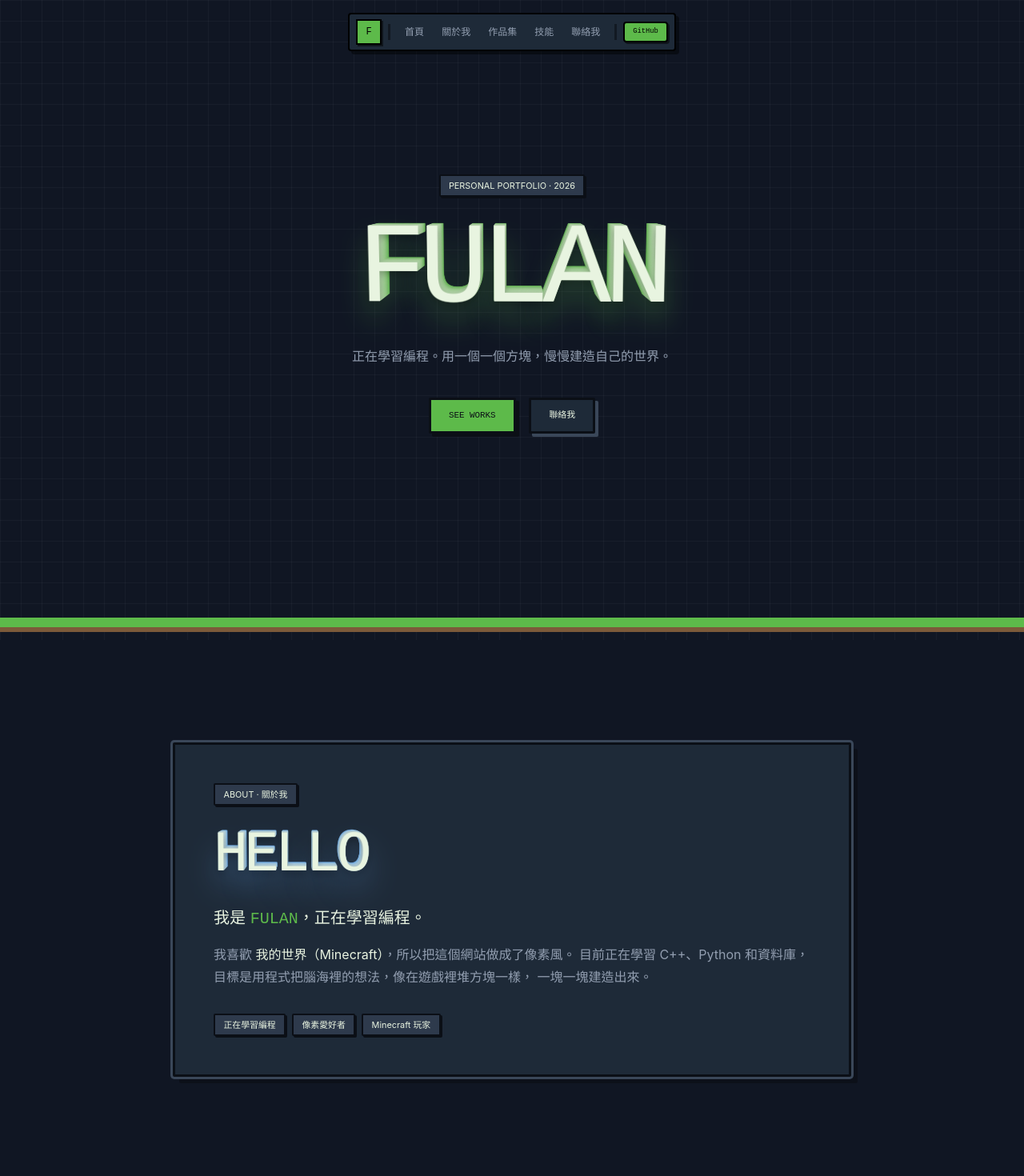
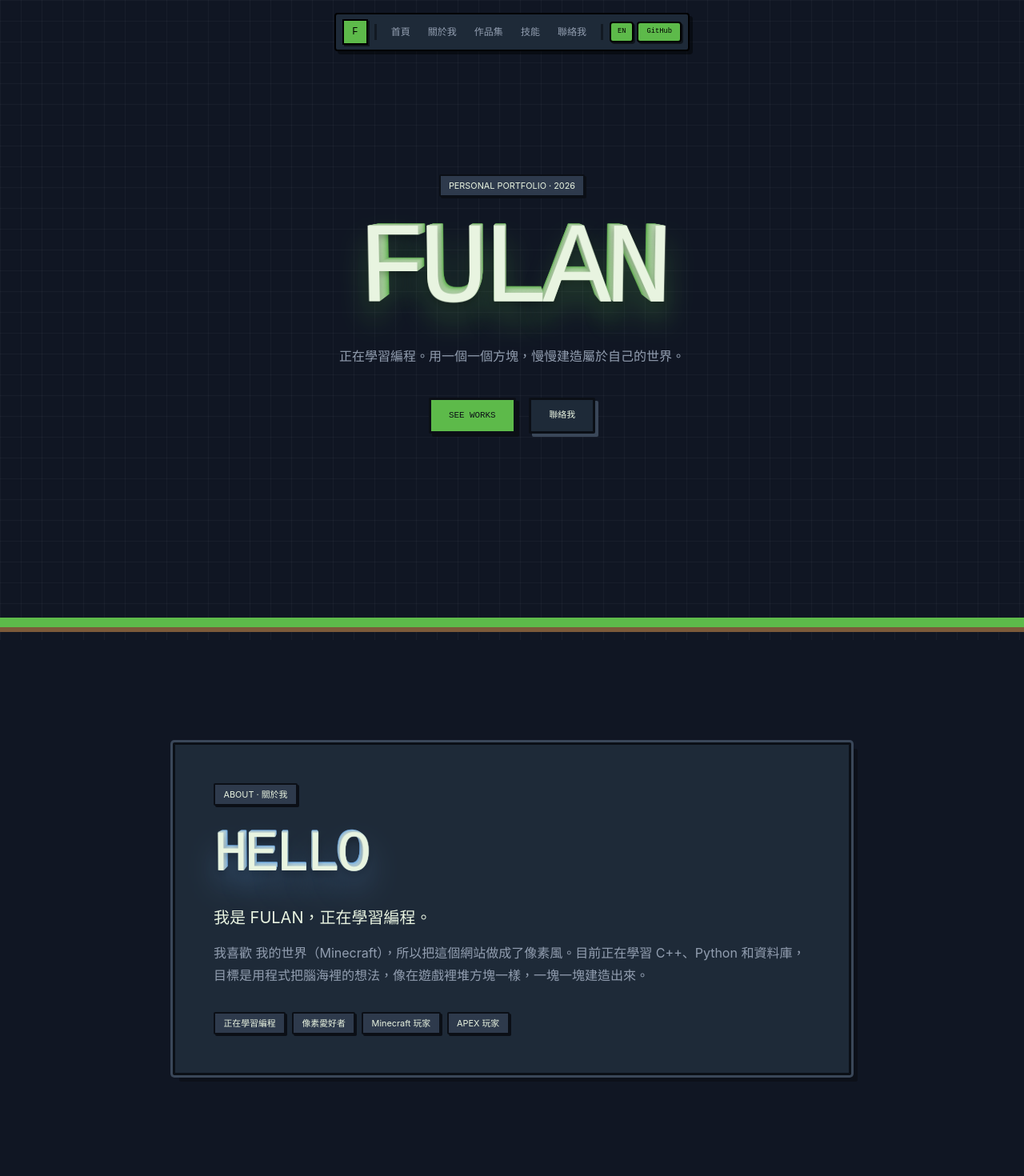
Before and after one commit to QWQFuLan/portfolio, a React (Vite) app: page / in a window 1280 px wide. Shown: the top 1470 px of the page at 80% size. Built offline with nearby package versions, Linux system fonts and the light colour scheme; a web font is replaced by a local one.

Commit message:
Add EN/中 language toggle, HTML skill card, APEX tag, new contact email and copy

```diff
--- a/src/pages/HomePage/HomePage.tsx
+++ b/src/pages/HomePage/HomePage.tsx
@@ -1,3 +1,4 @@
+import { useState } from 'react';
 import Navbar from './sections/Navbar';
 import Hero from './sections/Hero';
 import About from './sections/About';
@@ -5,19 +6,21 @@ import Portfolio from './sections/Portfolio';
 import Skills from './sections/Skills';
 import Contact from './sections/Contact';
 import Footer from './sections/Footer';
+import type { Lang } from './data';
 
 export default function HomePage() {
+  const [lang, setLang] = useState<Lang>('zh');
   return (
     <div className="min-h-screen bg-background text-foreground">
-      <Navbar />
+      <Navbar lang={lang} onToggleLang={() => setLang((l) => (l === 'zh' ? 'en' : 'zh'))} />
       <main>
-        <Hero />
-        <About />
-        <Portfolio />
-        <Skills />
-        <Contact />
+        <Hero lang={lang} />
+        <About lang={lang} />
+        <Portfolio lang={lang} />
+        <Skills lang={lang} />
+        <Contact lang={lang} />
       </main>
-      <Footer />
+      <Footer lang={lang} />
     </div>
   );
 }
--- a/src/pages/HomePage/data.ts
+++ b/src/pages/HomePage/data.ts
@@ -1,35 +1,47 @@
 export const GITHUB_URL = 'https://github.com/QWQFuLan';
-// TODO: 交付前替换成你自己的邮箱
-export const EMAIL = 'hello@fulan.dev';
+export const EMAIL = 'qwqfulan@outlook.com';
+
+export type Lang = 'zh' | 'en';
 
 export interface Project {
   name: string;
+  nameEn: string;
   tech: string;
   url: string;
   desc: string;
+  descEn: string;
   color: string;
 }
 
 export const PROJECTS: Project[] = [
   {
     name: '算術鬧鐘',
+    nameEn: 'Arithmetic Alarm',
     tech: 'JS',
     url: 'https://github.com/QWQFuLan/Arithmetic-Alarm-Clock',
     desc: '香港數學課程主題鬧鐘：響鈴時必須解出對應年級（小一至中六）的算術題才能關掉，防止賴床。純前端、中英雙語。',
+    descEn:
+      'Hong Kong math-themed alarm: you must solve grade-level arithmetic (P1–F.6) to turn it off — no more snoozing. Front-end only, bilingual.',
     color: '#ffd83d',
   },
   {
     name: '資料分析工具',
+    nameEn: 'Data Analyzer',
     tech: 'DATA',
     url: 'https://github.com/QWQFuLan/LightAnalyzer',
     desc: '上傳 Excel / CSV 即時計算平均、中位數、標準差等統計指標，一鍵匯出 PDF 報告。純前端、三語介面。',
+    descEn:
+      'Upload Excel / CSV and instantly compute mean, median, std-dev and more; export a PDF report in one click. Front-end only, trilingual UI.',
     color: '#6bb5ff',
   },
   {
     name: 'DSE 個人網站',
+    nameEn: 'DSE Personal Site',
     tech: 'WEB',
     url: 'https://github.com/QWQFuLan/SBA-WEBS',
     desc: '為 DSE 製作的多頁靜態個人網站：考試倒數、個人資料、過往經歷與獎狀等頁面，原生 HTML / CSS / JS。',
+    descEn:
+      'Multi-page static personal site for DSE: exam countdown, profile, past experience and certificates. Built with vanilla HTML / CSS / JS.',
     color: '#5dba4a',
   },
 ];
@@ -38,9 +50,12 @@ export interface Skill {
   id: string;
   badge: string;
   name: string;
+  nameEn: string;
   color: string;
   tagline: string;
+  taglineEn: string;
   detail: string;
+  detailEn: string;
   progress: number;
 }
 
@@ -49,36 +64,114 @@ export const SKILLS: Skill[] = [
     id: 'cpp',
     badge: 'C++',
     name: 'C++',
+    nameEn: 'C++',
     color: '#5dba4a',
     tagline: '指標 · 類別 · STL',
+    taglineEn: 'Pointers · Classes · STL',
     detail: '正在學習 C++ 的指標、類別與物件、標準模板庫（STL），並用它練習資料結構與演算法。',
+    detailEn:
+      'Learning pointers, classes, objects and the STL — practicing data structures and algorithms with C++.',
     progress: 3,
   },
   {
     id: 'python',
     badge: 'Py',
     name: 'Python',
+    nameEn: 'Python',
     color: '#6bb5ff',
     tagline: '語法簡潔 · 用途廣泛',
+    taglineEn: 'Clean syntax · Versatile',
     detail: '正在學習 Python 的基礎語法、函式與模組、資料處理，嘗試用它寫小工具解決日常問題。',
+    detailEn:
+      'Learning Python basics, functions, modules and data processing — writing small tools to solve everyday problems.',
     progress: 3,
   },
   {
     id: 'database',
     badge: 'DB',
     name: 'Database',
+    nameEn: 'Database',
     color: '#ffd83d',
     tagline: 'SQL · 資料表設計',
+    taglineEn: 'SQL · Schema design',
     detail: '正在學習 SQL 與關聯式資料庫，練習設計資料表、外鍵關聯、查詢與統計分析。',
+    detailEn:
+      'Learning SQL and relational databases — designing tables, foreign keys, queries and analytics.',
+    progress: 2,
+  },
+  {
+    id: 'html',
+    badge: '<>',
+    name: 'HTML',
+    nameEn: 'HTML/CSS',
+    color: '#ff6b6b',
+    tagline: '網頁標記 · 樣式',
+    taglineEn: 'Markup & styling',
+    detail: '正在學習 HTML 與 CSS，用語義化標籤與像素風樣式，親手把這個網站一塊一塊做出來。',
+    detailEn:
+      'Learning HTML & CSS — building this very site, block by block, with semantic markup and pixel styling.',
     progress: 2,
   },
   {
     id: 'learning',
     badge: '?',
     name: '正在學習',
+    nameEn: 'Learning',
     color: '#ff9f6e',
     tagline: '今天也要進步一點點',
+    taglineEn: 'One block every day',
     detail: '學習中：網頁開發、演算法與更多程式語言。每天建造一點點，像在 Minecraft 裡慢慢蓋出城堡。',
+    detailEn:
+      'Currently learning web development, algorithms and more languages. Building a little every day, like stacking blocks in Minecraft.',
     progress: 1,
   },
 ];
+
+export const STR = {
+  zh: {
+    nav: ['首頁', '關於我', '作品集', '技能', '聯絡我'],
+    heroTagline: '正在學習編程。用一個一個方塊，慢慢建造屬於自己的世界。',
+    seeWorks: 'See Works',
+    contactMe: '聯絡我',
+    aboutChip: 'ABOUT · 關於我',
+    aboutLine1: '我是 FULAN，正在學習編程。',
+    aboutLine2:
+      '我喜歡 我的世界（Minecraft），所以把這個網站做成了像素風。目前正在學習 C++、Python 和資料庫，目標是用程式把腦海裡的想法，像在遊戲裡堆方塊一樣，一塊一塊建造出來。',
+    tags: ['正在學習編程', '像素愛好者', 'Minecraft 玩家', 'APEX 玩家'],
+    portfolioChip: 'PORTFOLIO · 作品集',
+    portfolioTitle: '我的方塊世界',
+    portfolioSub: '一些親手蓋出來的小作品。點擊卡片會直接打開對應的 GitHub 倉庫。',
+    portfolioHint: '點擊卡片前往 GitHub · 拖曳 / 滾輪切換',
+    skillsChip: 'SKILLS · 技能',
+    skillsTitle: '技能卡片 · 點擊翻面',
+    skillsSub: '每一張卡片都可以翻過來，看看我正在學什麼。',
+    contactChip: 'CONTACT · 聯絡我',
+    contactTitle: '一起建造點什麼吧',
+    contactSub: '想聊聊程式、Minecraft，APEX，或是任何有趣的想法，都可以透過下面方式找到我。',
+    emailBtn: 'Email 聯絡',
+    footerLine: '以像素建造 · 用程式思考 · 靈感來自 Minecraft',
+  },
+  en: {
+    nav: ['Home', 'About', 'Work', 'Skills', 'Contact'],
+    heroTagline: 'Learning to code. Building my own world, one block at a time.',
+    seeWorks: 'See Works',
+    contactMe: 'Contact',
+    aboutChip: 'ABOUT',
+    aboutLine1: "I'm FULAN, learning to code.",
+    aboutLine2:
+      'I love Minecraft, so this site is pixel-styled. I am currently learning C++, Python and databases — turning ideas into reality block by block, just like in the game.',
+    tags: ['Learning to code', 'Pixel Art Fan', 'Minecraft Player', 'APEX Gamer'],
+    portfolioChip: 'PORTFOLIO',
+    portfolioTitle: 'My Block World',
+    portfolioSub: "Small projects I've built by hand. Click a card to open its GitHub repo.",
+    portfolioHint: 'Click a card to open GitHub · Drag / scroll to switch',
+    skillsChip: 'SKILLS',
+    skillsTitle: 'Skills · Click to flip',
+    skillsSub: 'Flip each card to see what I am learning.',
+    contactChip: 'CONTACT',
+    contactTitle: "Let's build something",
+    contactSub: 'Want to chat about code, Minecraft, APEX, or anything fun? Reach me below.',
+    emailBtn: 'Email Me',
+    footerLine: 'Built with pixels · Thinking in code · Inspired by Minecraft',
+  },
+} as const;
--- a/src/pages/HomePage/sections/About.tsx
+++ b/src/pages/HomePage/sections/About.tsx
@@ -1,10 +1,12 @@
 import DepthText from '@/components/reactbits/DepthText';
+import { STR, type Lang } from '../data';
 
-export default function About() {
+export default function About({ lang }: { lang: Lang }) {
+  const t = STR[lang];
   return (
     <section id="about" className="mx-auto max-w-4xl px-6 py-24 md:py-32">
       <div className="pixel-frame p-8 md:p-12">
-        <p className="pixel-chip mb-8">ABOUT · 關於我</p>
+        <p className="pixel-chip mb-8">{t.aboutChip}</p>
         <h2 className="font-pixel leading-none">
           <DepthText
             text="HELLO"
@@ -23,18 +25,14 @@ export default function About() {
             shadow
           />
         </h2>
-        <p className="mt-8 text-lg md:text-xl">
-          我是 <span className="font-pixel text-primary">FULAN</span>，正在學習編程。
-        </p>
-        <p className="mt-4 text-sm leading-7 text-muted-foreground md:text-base">
-          我喜歡 <span className="text-foreground">我的世界（Minecraft）</span>，所以把這個網站做成了像素風。
-          目前正在學習 C++、Python 和資料庫，目標是用程式把腦海裡的想法，像在遊戲裡堆方塊一樣，
-          一塊一塊建造出來。
-        </p>
+        <p className="mt-8 text-lg md:text-xl">{t.aboutLine1}</p>
+        <p className="mt-4 text-sm leading-7 text-muted-foreground md:text-base">{t.aboutLine2}</p>
         <div className="mt-8 flex flex-wrap gap-2">
-          <span className="pixel-chip">正在學習編程</span>
-          <span className="pixel-chip">像素愛好者</span>
-          <span className="pixel-chip">Minecraft 玩家</span>
+          {t.tags.map((tag) => (
+            <span key={tag} className="pixel-chip">
+              {tag}
+            </span>
+          ))}
         </div>
       </div>
     </section>
--- a/src/pages/HomePage/sections/Hero.tsx
+++ b/src/pages/HomePage/sections/Hero.tsx
@@ -1,6 +1,8 @@
 import DepthText from '@/components/reactbits/DepthText';
+import { STR, type Lang } from '../data';
 
-export default function Hero() {
+export default function Hero({ lang }: { lang: Lang }) {
+  const t = STR[lang];
   return (
     <section id="home" className="relative flex min-h-screen flex-col items-center justify-center overflow-hidden px-6 pb-10">
       <div className="pixel-grid absolute inset-0" aria-hidden="true" />
@@ -24,15 +26,13 @@ export default function Hero() {
             shadow
           />
         </h1>
-        <p className="mt-8 max-w-md text-sm text-muted-foreground md:text-base">
-          正在學習編程。用一個一個方塊，慢慢建造自己的世界。
-        </p>
+        <p className="mt-8 max-w-md text-sm text-muted-foreground md:text-base">{t.heroTagline}</p>
         <div className="mt-10 flex flex-wrap items-center justify-center gap-4">
           <a href="#portfolio" className="pixel-btn">
-            See Works
+            {t.seeWorks}
           </a>
           <a href="#contact" className="pixel-btn pixel-btn--ghost">
-            聯絡我
+            {t.contactMe}
           </a>
         </div>
       </div>
--- a/src/pages/HomePage/sections/Navbar.tsx
+++ b/src/pages/HomePage/sections/Navbar.tsx
@@ -1,14 +1,9 @@
-import { GITHUB_URL } from '../data';
+import { GITHUB_URL, STR, type Lang } from '../data';
 
-const NAV_ITEMS = [
-  { id: 'home', label: '首頁' },
-  { id: 'about', label: '關於我' },
-  { id: 'portfolio', label: '作品集' },
-  { id: 'skills', label: '技能' },
-  { id: 'contact', label: '聯絡我' },
-];
+const NAV_IDS = ['home', 'about', 'portfolio', 'skills', 'contact'] as const;
 
-export default function Navbar() {
+export default function Navbar({ lang, onToggleLang }: { lang: Lang; onToggleLang: () => void }) {
+  const labels = STR[lang].nav;
   return (
     <header className="fixed inset-x-0 top-0 z-50 flex justify-center px-4 pt-4">
       <nav className="flex max-w-full items-center gap-1 rounded-sm border-2 border-black bg-card px-2 py-1.5 shadow-[4px_4px_0_0_rgba(0,0,0,0.45)]">
@@ -21,17 +16,25 @@ export default function Navbar() {
         </a>
         <span className="mx-1 h-5 w-[3px] shrink-0 bg-black/40" aria-hidden="true" />
         <div className="flex items-center gap-0.5 overflow-x-auto">
-          {NAV_ITEMS.map((item) => (
+          {NAV_IDS.map((id, i) => (
             <a
-              key={item.id}
-              href={`#${item.id}`}
+              key={id}
+              href={`#${id}`}
               className="shrink-0 rounded-sm px-2.5 py-1.5 text-xs text-muted-foreground transition-colors hover:bg-card-border hover:text-foreground"
             >
-              {item.label}
+              {labels[i]}
             </a>
           ))}
         </div>
         <span className="mx-1 h-5 w-[3px] shrink-0 bg-black/40" aria-hidden="true" />
+        <button
+          type="button"
+          onClick={onToggleLang}
+          title={lang === 'zh' ? 'Switch to English' : '切換中文'}
+          className="shrink-0 rounded-sm border-2 border-black bg-primary px-2 py-1 font-pixel text-[0.55rem] text-black shadow-[2px_2px_0_0_rgba(0,0,0,0.5)] transition-transform hover:scale-105"
+        >
+          {lang === 'zh' ? 'EN' : '中'}
+        </button>
         <a
           href={GITHUB_URL}
           target="_blank"
```
Also changed, not shown: src/pages/HomePage/sections/Contact.tsx (+7 -8 lines), src/pages/HomePage/sections/Footer.tsx (+9 -4 lines), src/pages/HomePage/sections/Portfolio.tsx (+20 -18 lines), src/pages/HomePage/sections/Skills.tsx (+15 -12 lines).
